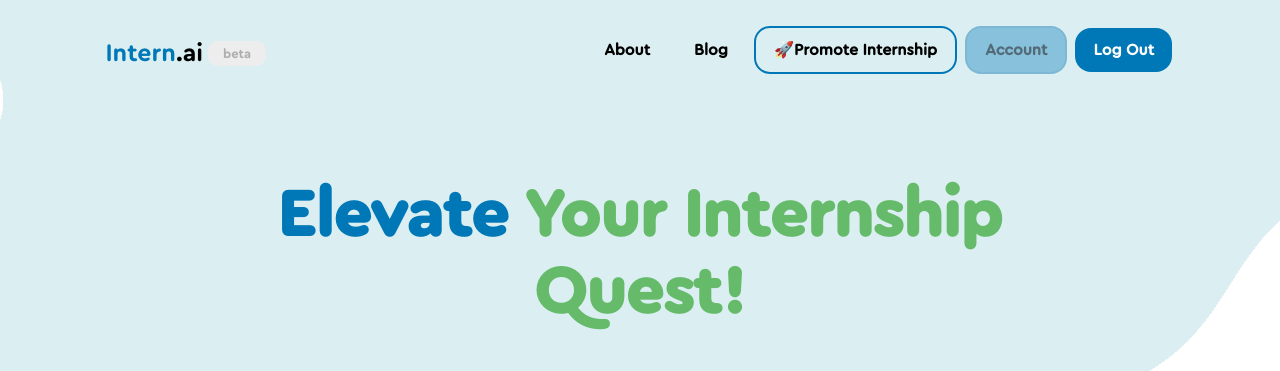
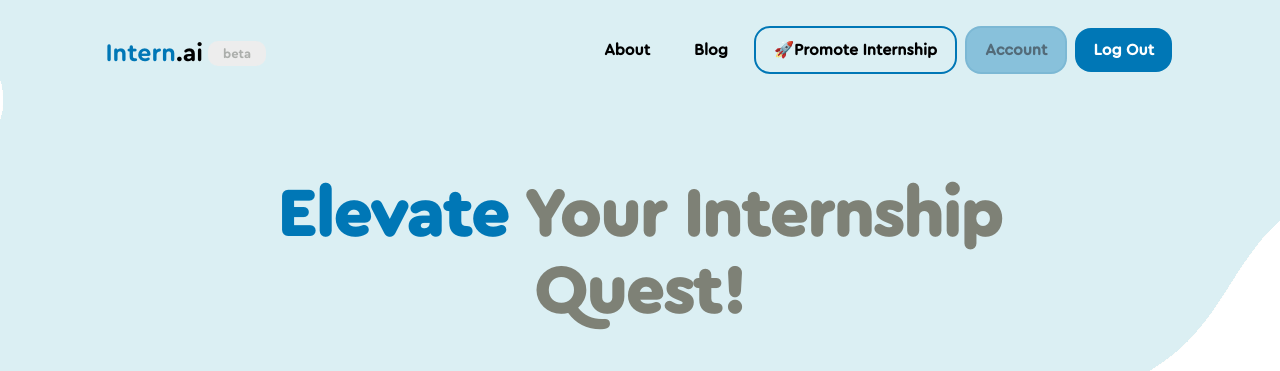
Before and after one commit to dhanushramudri/intern.ai, a React (Create React App) app: page / in a window 1280 px wide. Shown: the top 371 px of the page. Built offline with nearby package versions, Linux system fonts and the light colour scheme; no server answers; sample sign-in values are in the browser's storage; a web font is replaced by a local one.

Commit message:
Jobs component styled

```diff
--- a/src/components/Title/Title.css
+++ b/src/components/Title/Title.css
@@ -16,16 +16,29 @@
   font-weight: 900;
   line-height: 1.1;
   text-align: center;
-  transition: color 1s ease-in-out;
+  animation: colorChange 10s infinite alternate ease-in-out;
 }
+
+@keyframes colorChange {
+  0% {
+    color: #66bb6a;
+  }
+  70% {
+    color: #807c77; /* Change to the color you want at the midpoint */
+  }
+  100% {
+    color: #0077b6;
+  }
+}
+
 .header_title::selection {
   background-color: #0077b6;
   color: beige;
 }
-.header_title:hover {
+/* .header_title:hover {
   color: grey;
   color: linear-gradient(#66bb6a, #66bb6a);
-}
+} */
 .elevate {
   color: #0077b6;
 }
```
